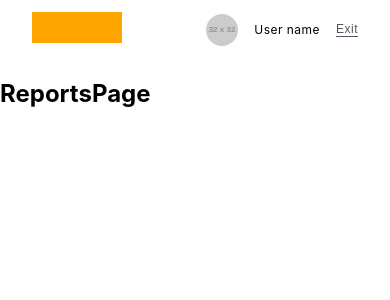
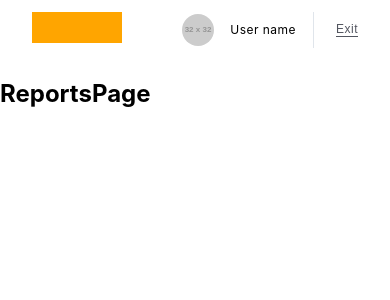
Before and after one commit to 831230/kapusta-01, a React (Create React App) app: page /reports in a window 390 px wide. Shown: the top 300 px of the page. Built offline with nearby package versions, Linux system fonts and the light colour scheme.

Commit message:
divider media queries

```diff
--- a/src/components/Header/Header.jsx
+++ b/src/components/Header/Header.jsx
@@ -1,5 +1,13 @@
 import UserData from "../UserData/UserData.jsx";
-import { HeaderContainer, HeaderWrapper, HeaderLogoLink, HeaderUserContainer, HeaderExitButton, HeaderExitIcon } from "./HeaderStyles.js";
+import {
+  HeaderContainer,
+  HeaderWrapper,
+  HeaderLogoLink,
+  HeaderUserContainer,
+  HeaderExitButton,
+  HeaderExitIcon,
+  HeaderUserDivider,
+} from "./HeaderStyles.js";
 
 const Header = () => {
   return (
@@ -12,7 +20,8 @@ const Header = () => {
           </svg>
         </HeaderLogoLink>
         <HeaderUserContainer>
-          <UserData></UserData>
+          <UserData />
+          <HeaderUserDivider />
           <HeaderExitButton>Exit</HeaderExitButton>
           <HeaderExitIcon>
             {/* Placeholder svg do podmianki */}
--- a/src/components/Header/HeaderStyles.js
+++ b/src/components/Header/HeaderStyles.js
@@ -29,13 +29,29 @@ export const HeaderWrapper = styled.div`
 export const HeaderLogoLink = styled(Link)``;
 
 export const HeaderUserContainer = styled.div`
+  position: relative;
   display: flex;
   justify-content: center;
   align-items: center;
   gap: 40px;
 
-  @media screen and (max-width: 768px) {
+  @media screen and (max-width: 320px) {
     gap: 16px;
+  }
+`;
+
+export const HeaderUserDivider = styled.div`
+  width: 1px;
+  height: 36px;
+  flex-grow: 0;
+  margin: 0 19.5px;
+  background-color: #e0e5eb;
+
+  position: absolute;
+  right: 25px;
+
+  @media screen and (max-width: 320px) {
+    display: none;
   }
 `;
 
@@ -56,8 +72,12 @@ export const HeaderExitButton = styled.button`
   }
 `;
 
-export const HeaderExitIcon = styled.div`
+export const HeaderExitIcon = styled.button`
   display: none;
+  border: none;
+  background: none;
+  padding: 0;
+  margin: 0;
 
   @media screen and (max-width: 320px) {
     display: block;
```
